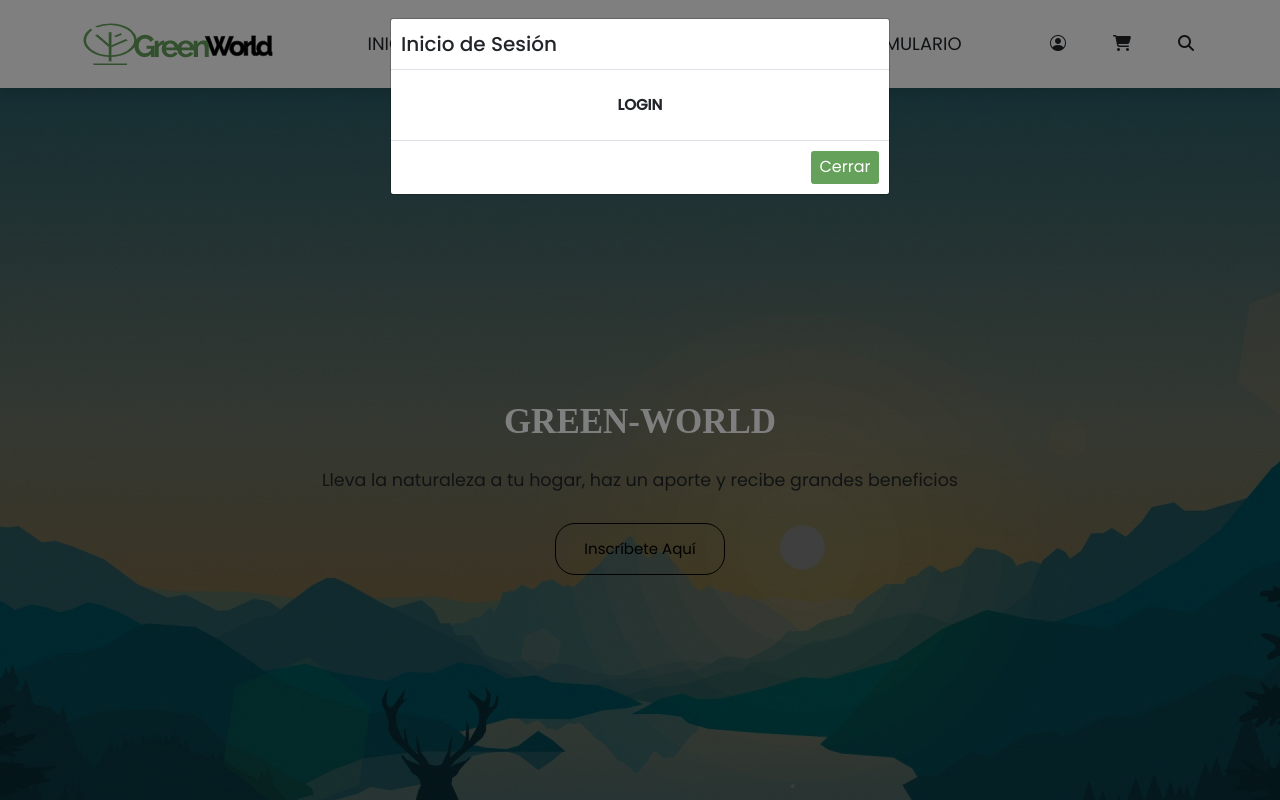
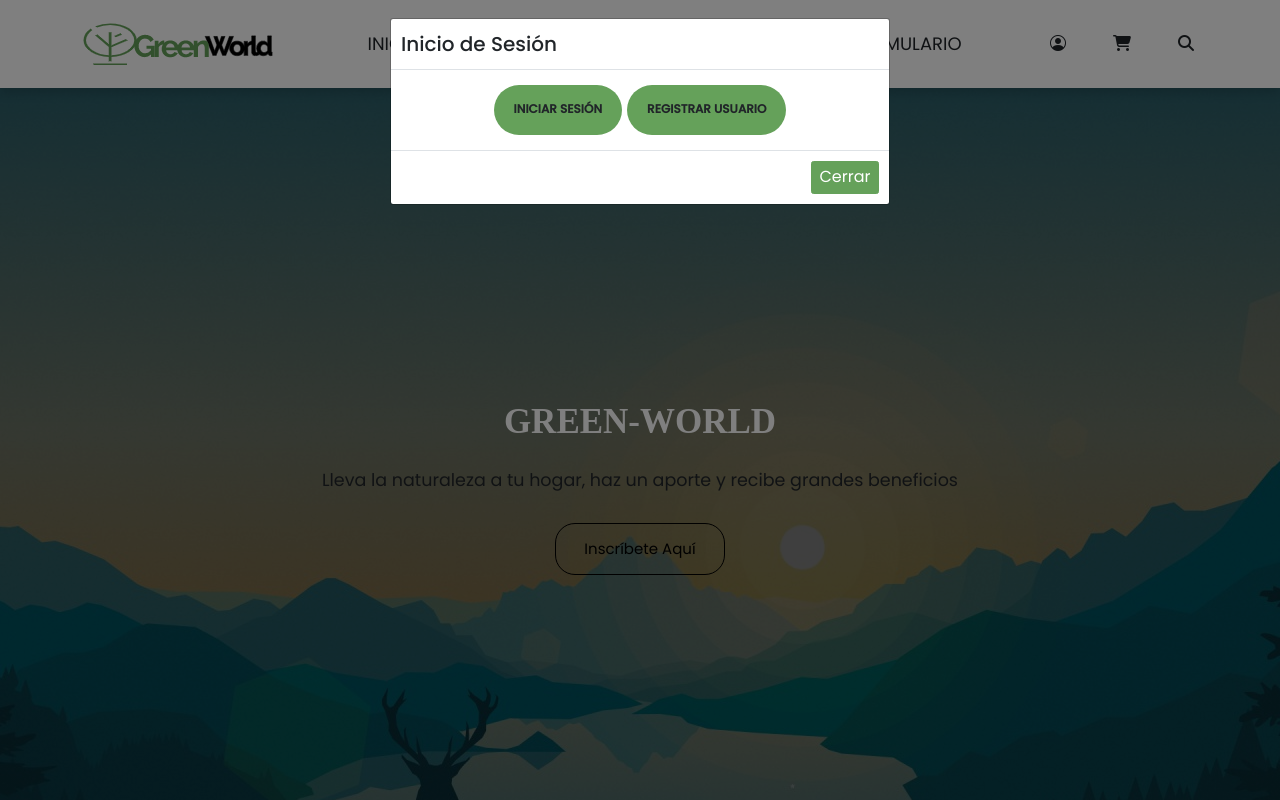
Before and after one commit to juampi19/ProyectoProgramacionWeb, a Django app: page / in a window 1280 px wide, after a click that opens the changed part. Run offline with Django 4.2, Linux system fonts and the light colour scheme; some libraries are stand-ins or nearby versions; some web fonts are replaced.

Commit message:
login actualizado

```diff
--- a/greenworld/tienda/static/tienda/css/app.css
+++ b/greenworld/tienda/static/tienda/css/app.css
@@ -375,6 +375,12 @@ p {
     padding: .8rem 3rem;
 }
 
+.btn-all-login{
+    background-color: var(--bs-green2);
+    font-size: 1.2rem;
+    padding: 1.2rem 2rem;
+}
+
 .paginacion {
     border-radius: 50%;
     background-color: #FFFFFF;
--- a/greenworld/tienda/templates/registration/login.html
+++ b/greenworld/tienda/templates/registration/login.html
@@ -16,13 +16,13 @@
     {% load crispy_forms_tags %}
     <br>
     <br>
-    <main class="container-xl w-75 h-75 bg-white mt-5 rounded-3 sombra">
+    <main class="container-xl bg-white mt-5 rounded-3 sombra">
         <div class="row align-items-stretch">
-            <div class="col form-bg d-none d-lg-block col-md-5 col-lg-5 col-xl-6 rounded-3">
+            <div class="form-bg d-none d-md-block col-md-6 col-lg-5 col-xl-6 rounded-3">
 
             </div>
 
-            <div class="col form-contenedor p-4 rounded-end">
+            <div class="col-md-6 form-contenedor p-4 rounded-end">
                 <div class="d-flex flex-column flex-md-row justify-content-md-between align-items-center">
                     <a class="btn-all btn-all-mod mb-3 mb-md-0" href="{% url 'index' %}">Inicio</a>
                     <img class="logo" src="{% static 'tienda/img/logo.png' %}" alt="imagen logo">
--- a/greenworld/tienda/templates/tienda/base.html
+++ b/greenworld/tienda/templates/tienda/base.html
@@ -66,6 +66,7 @@
         </div><!--container-->
     </nav><!--navbar-->
 
+    <!--modal login-->
     <div class="modal fade" id="modal">
         <div class="modal-dialog">
           <div class="modal-content">
@@ -75,12 +76,13 @@
             <div class="modal-body">
                 {% if request.user.is_authenticated %}
                     <p class="text-center fw-bold">Bienvenido {{ request.user.username }}</p>
-                        <li class = "nav-item px-2 py-2 list-unstyled btn-all">
-                            <a class = "nav-link text-uppercase text-dark" href ="{% url 'logout' %}">Logout</a>
+                        <li class = "nav-item px-2 py-2 list-unstyled d-flex justify-content-center">
+                            <a class = "nav-link text-uppercase text-dark btn-all btn-all-login" href ="{% url 'logout' %}">Cerrar Sesión</a>
                         </li>
                     {% else %}
-                        <li class = "nav-item px-2 py-2 list-unstyled btn-all">
-                            <a class = "nav-link text-uppercase text-dark" href ="{% url 'login' %}">Login</a>
+                        <li class = "px-2 py-2 list-unstyled d-flex flex-column flex-md-row justify-content-center gap-2">
+                            <a class = "text-uppercase text-dark text-decoration-none btn-all btn-all-login" href ="{% url 'login' %}">Iniciar Sesión</a>
+                            <a class = "text-uppercase text-dark text-decoration-none btn-all btn-all-login" href ="{% url 'registro' %}">Registrar Usuario</a>
                         </li>
                     {% endif %}
             </div>
```
Also changed, not shown: greenworld/db.sqlite3.
